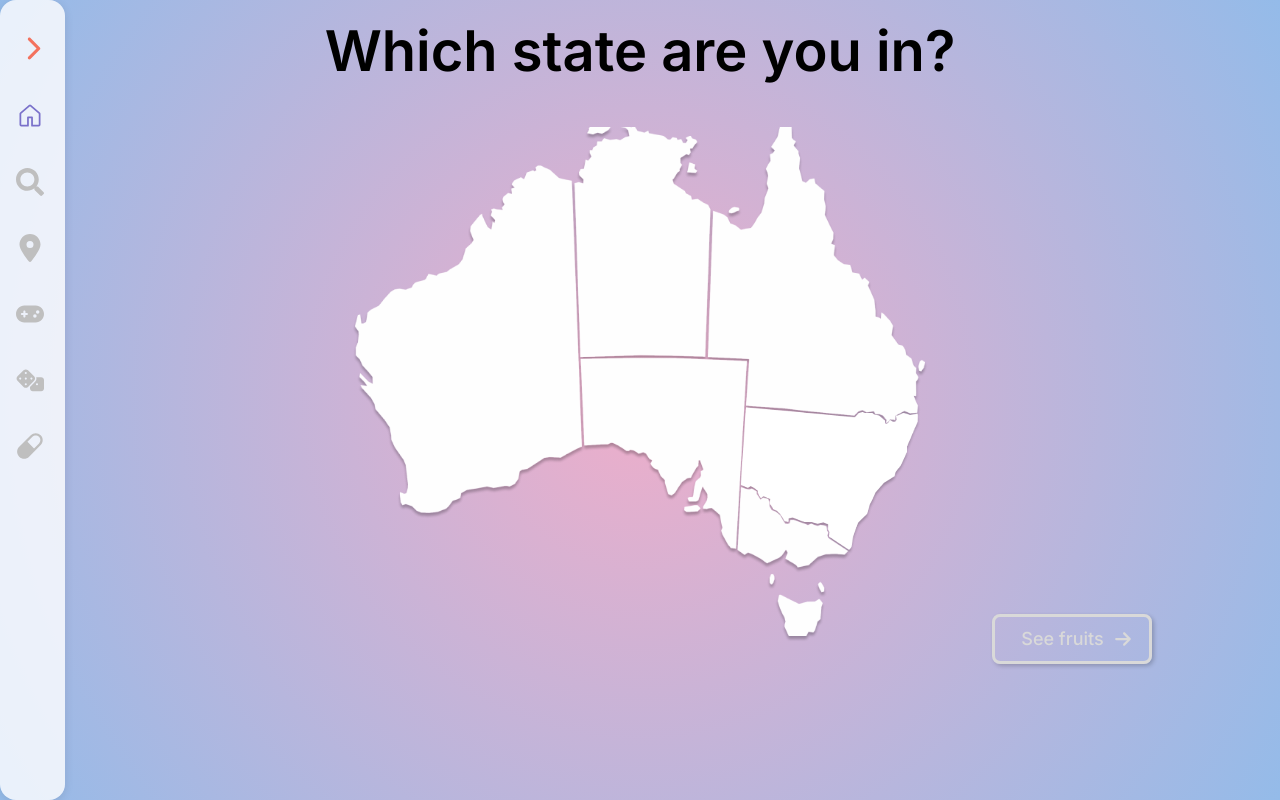
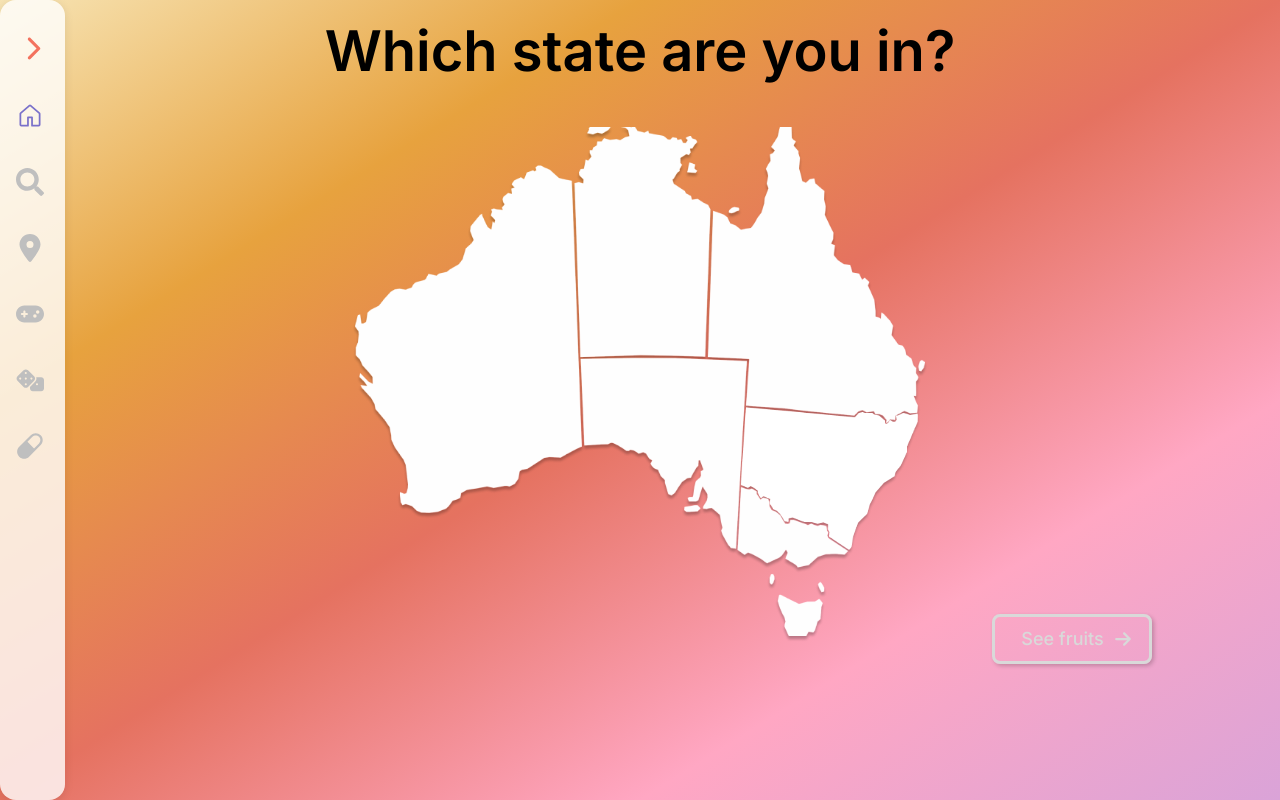
Before and after one commit to devsoc-unsw/trainee-bard-24t2, a React (Vite) app in the folder frontend/: page /state-map in a window 1280 px wide. Built offline with nearby package versions, Linux system fonts and the light colour scheme.

Commit message:
changing bg colour

```diff
--- a/frontend/src/pages/SeasonalFruits.module.css
+++ b/frontend/src/pages/SeasonalFruits.module.css
@@ -1,9 +1,11 @@
 .container {
-  background: rgb(238, 174, 202);
-  background: radial-gradient(
-    circle,
-    rgba(238, 174, 202, 1) 0%,
-    rgba(148, 187, 233, 1) 100%
+  background-image: linear-gradient(
+    to right bottom,
+    #f7e4b4,
+    #e7a23e,
+    #e57260,
+    #ffa7c3,
+    #daa3d8
   );
   background-size: cover;
   width: 100vw;
--- a/frontend/src/pages/StateMap.module.css
+++ b/frontend/src/pages/StateMap.module.css
@@ -1,9 +1,11 @@
 .container {
-  background: rgb(238, 174, 202);
-  background: radial-gradient(
-    circle,
-    rgba(238, 174, 202, 1) 0%,
-    rgba(148, 187, 233, 1) 100%
+  background-image: linear-gradient(
+    to right bottom,
+    #f7e4b4,
+    #e7a23e,
+    #e57260,
+    #ffa7c3,
+    #daa3d8
   );
   background-size: cover;
   width: 100vw;
```
